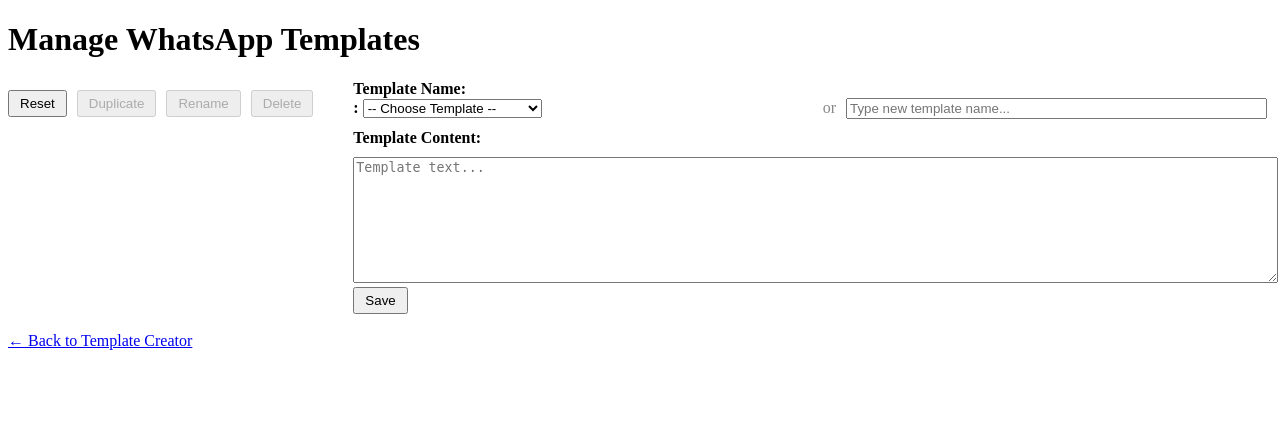
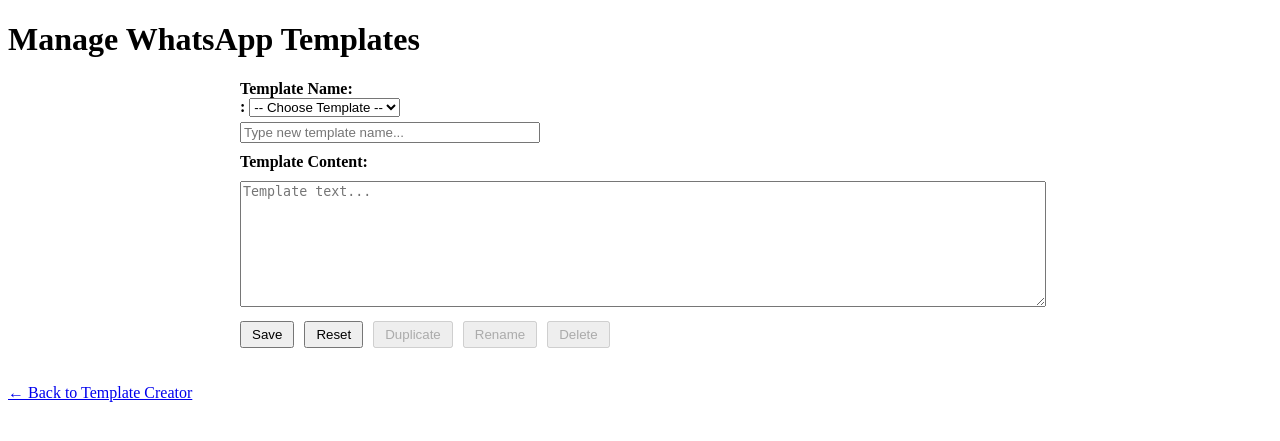
Before and after one commit to Rastapopulus619/BgbahasajermanPHP, a PHP site: page /entrypoints/templateManager.php in a window 1280 px wide. Shown: the top 441 px of the page. Run offline with PHP 8.4, Linux system fonts and the light colour scheme.

Commit message:
everything works so far

```diff
--- a/html_dev/entrypoints/templateManager.php
+++ b/html_dev/entrypoints/templateManager.php
@@ -111,28 +111,15 @@ if ($_SERVER['REQUEST_METHOD'] === 'POST') {
     .template-actions { margin-top: 10px; display: flex; gap: 10px; }
     .template-actions button { padding: 4px 10px; }
     #templateContent { width: 100%; min-height: 120px; margin-top: 10px; }
-    .flex-row { display: flex; gap: 40px; align-items: flex-start; }
-    .side-panel { flex: 0 0 auto; min-width: 200px; }
-    .main-panel { flex: 1 1 0; min-width: 0; }
+    .main-panel { max-width: 800px; margin: 0 auto; }
   </style>
 </head>
 <body>
   <h1>Manage WhatsApp Templates</h1>
 
-
-  <div class="flex-row">
-    <div class="side-panel">
-      <div class="template-actions">
-        <button id="resetBtn">Reset</button>
-        <button id="duplicateBtn" disabled>Duplicate</button>
-        <button id="renameBtn" disabled>Rename</button>
-        <button id="deleteBtn" disabled>Delete</button>
-      </div>
-    </div>
   <div class="main-panel">
     <label for="templateManagerSelect"><strong>Template Name:</strong></label><br>
-      <div style="display: flex; align-items: center; gap: 10px; margin-bottom: 10px;">
-        <div style="width: 50%;">
+    <div style="display: flex; flex-direction: column; gap: 5px; margin-bottom: 10px; max-width: 300px;">
       <?php
       $templateSelectId = 'templateManagerSelect';
       $templateSelectLabel = '';
@@ -140,15 +127,18 @@ if ($_SERVER['REQUEST_METHOD'] === 'POST') {
       $onChangeCallback = "'handleTemplateSelection'";
       include '../assets/components/TemplateSelector.php';
       ?>
-        </div>
-        <span style="color: #888;">or</span>
-        <input type="text" id="templateName" style="width: 45%;" placeholder="Type new template name...">
+      <input type="text" id="templateName" placeholder="Type new template name...">
     </div>
     <label for="templateContent"><strong>Template Content:</strong></label><br>
     <textarea id="templateContent" rows="8" placeholder="Template text..."></textarea><br>
-      <button id="saveBtn" style="padding: 4px 10px;">Save</button>
+    <div class="template-actions">
+      <button id="saveBtn">Save</button>
+      <button id="resetBtn">Reset</button>
+      <button id="duplicateBtn" disabled>Duplicate</button>
+      <button id="renameBtn" disabled>Rename</button>
+      <button id="deleteBtn" disabled>Delete</button>
+    </div>
     <span id="statusMsg" style="margin-left: 20px; color: green;"></span>
-    </div>
   </div>
   <br>
   <a href="WATemplateCreator.php">&larr; Back to Template Creator</a>
--- a/html_dev/templates/new_template.txt
+++ /dev/null
@@ -1 +0,0 @@
-asd [LOL]
--- a/html_dev/templates/new_template_copy.txt
+++ /dev/null
@@ -1 +0,0 @@
-asd [LOL]
--- a/html_dev/templates/new_template_copy_copy.txt
+++ /dev/null
@@ -1 +0,0 @@
-asd [LOL]
```
Lines whose indentation alone changed are shown as unchanged.
